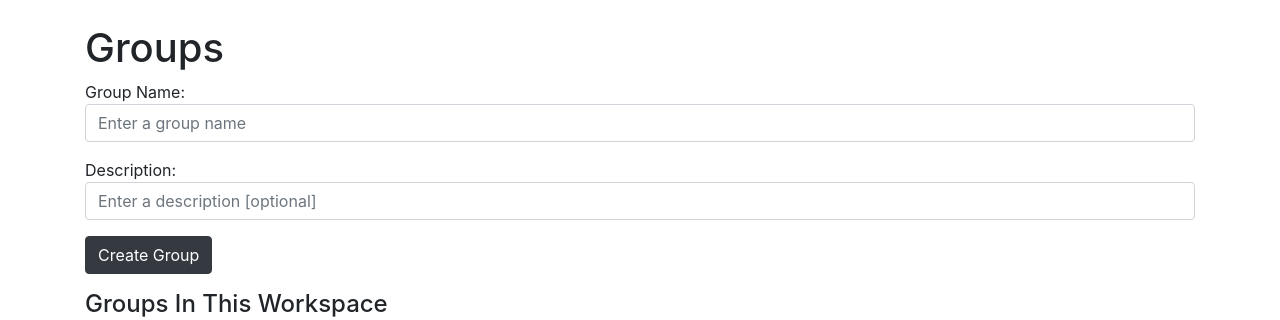
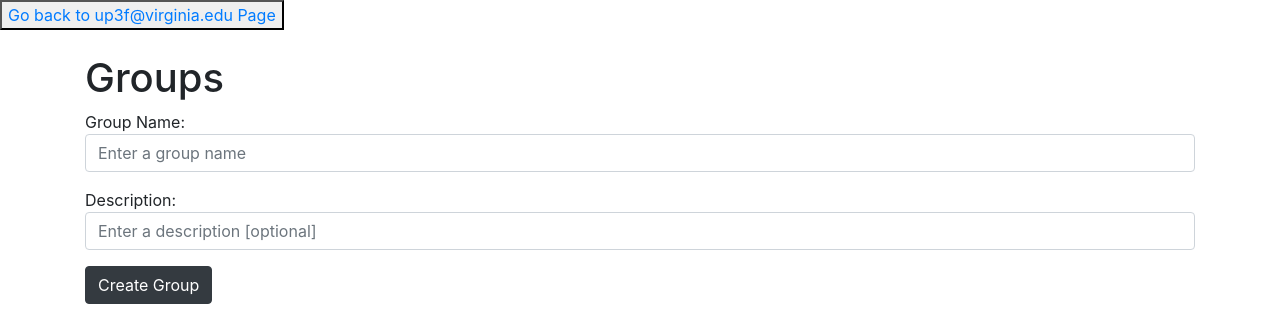
Before and after one commit to Bartleby2718/priorities, a PHP site: page /workspace-page.php in a window 1280 px wide. Shown: the top 320 px of the page. Run offline with PHP 8.4, Linux system fonts and the light colour scheme; data that the repository does not hold is empty.

Commit message:
Update workspace-page.php

```diff
--- a/workspace-page.php
+++ b/workspace-page.php
@@ -102,6 +102,7 @@ $user_workspaces = getAllOtherWorkspaces($email, $workspace_name);
   <meta name="description" content="include some description about your page">
   <title>Database interfacing</title>
   <link rel="stylesheet" href="https://stackpath.bootstrapcdn.com/bootstrap/4.4.1/css/bootstrap.min.css" integrity="sha384-Vkoo8x4CGsO3+Hhxv8T/Q5PaXtkKtu6ug5TOeNV6gBiFeWPGFN9MuhOf23Q9Ifjh" crossorigin="anonymous">
+  <button><a href="/cs4750/priorities/workspace.php">Go back to <?php echo $email?> Page</a></button>
 </head>
 
 <body>
```
